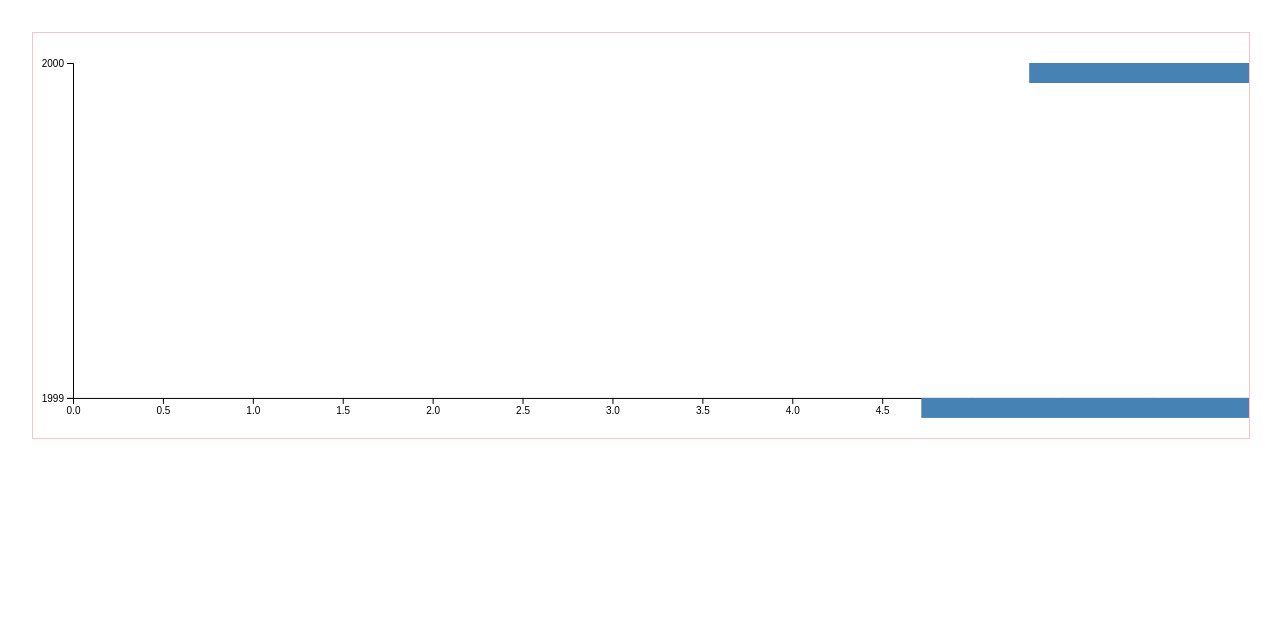
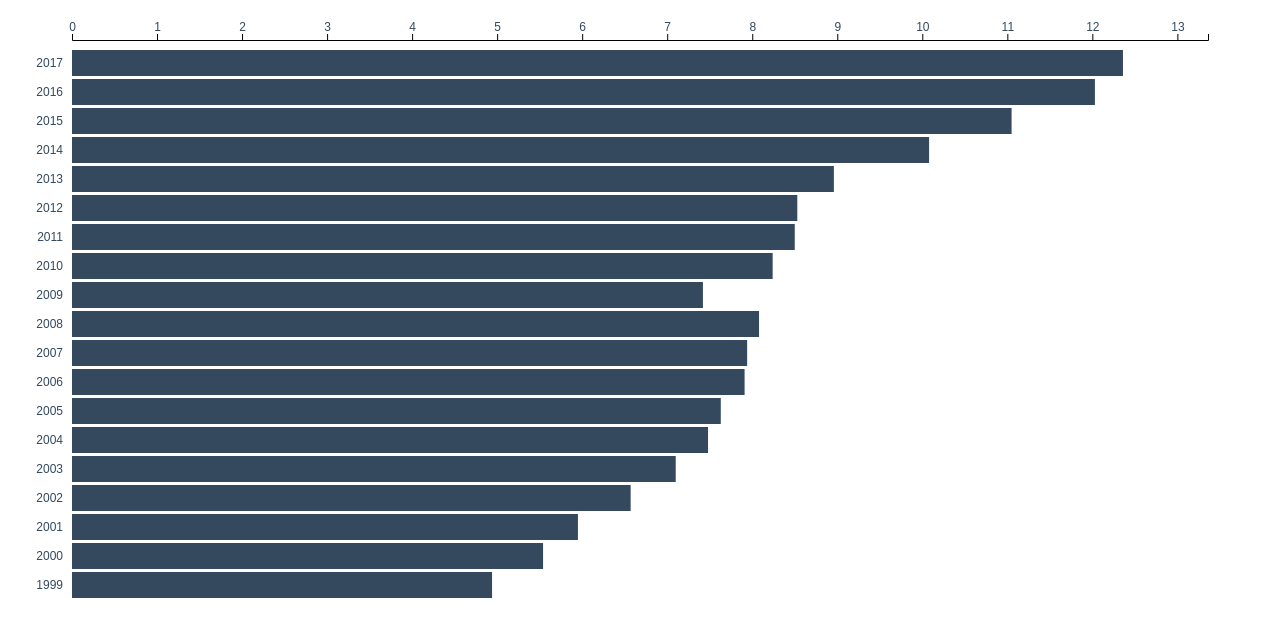
Before and after one commit to radiocontrolled/d3-aria-bar-chart, a website built with webpack: page index.html in a window 1280 px wide. Built offline with nearby package versions, Linux system fonts and the light colour scheme.

Commit message:
saving work

```diff
--- a/data/londonMedianHousepriceToMedianGrossIncome.json
+++ b/data/londonMedianHousepriceToMedianGrossIncome.json
@@ -1,7 +1,24 @@
 {
   "figures": [
-    { "1999": 4.94 },
-    { "2000": 5.54 }
+    { "2017": 12.36 },
+    { "2016": 12.03 },
+    { "2015": 11.05 },
+    { "2014": 10.08 },
+    { "2013": 8.96 },
+    { "2012": 8.53 },
+    { "2011": 8.5 },
+    { "2010": 8.24 },
+    { "2009": 7.42 },
+    { "2008": 8.08 },
+    { "2007": 7.94 },
+    { "2006": 7.91 },
+    { "2005": 7.63 },
+    { "2004": 7.48 },
+    { "2003": 7.1 },
+    { "2002": 6.57 },
+    { "2001": 5.95 },
+    { "2000": 5.54 },
+    { "1999": 4.94 }
   ],
   "info": {
     "Code": "E12000007",
--- a/lib/barchart/getDimensions.js
+++ b/lib/barchart/getDimensions.js
@@ -1,15 +1,24 @@
+const isLandscape = () =>
+  window.innerHeight > window.innerWidth ? false : true;
+
 export default function getDimensions(parent) {
   const WIDTH = document.getElementsByClassName(parent.replace(/\./, ''))[0]
     .offsetWidth;
-  const HEIGHT = WIDTH * 0.333;  // 4:3
+
+  let HEIGHT;
+
+  if (isLandscape()) {
+    HEIGHT = WIDTH * 0.5;
+  } else {
+    HEIGHT = WIDTH * 1.25;
+  }
+
   const MARGIN = 40;
-  const MARGINS = { top: 30, right: MARGIN, bottom: MARGIN, left: MARGIN };
-  const PADDING = 0.8;
+  const MARGINS = { top: MARGIN, right: MARGIN, bottom: MARGIN, left: MARGIN };
 
   return {
     WIDTH,
     HEIGHT,
-    MARGINS,
-    PADDING,
+    MARGINS
   };
 }
--- a/lib/barchart/index.js
+++ b/lib/barchart/index.js
@@ -1,16 +1,6 @@
-import setup from './setup';
-import resize from './resize';
-import { debounce } from 'debounce';
+import render from './render';
 import * as styles from './../../styles/index.css';
 
 export default function barchart(opts) {
-  const chart = setup(opts.element, opts.className);
-
-  const chartOptions = {
-    canvas: '.canvas',
-    xAxis: 'x-axis',
-    yAxis: 'y-axis',
-    element: opts.element
-  }
-  window.onresize = debounce(() => resize(chartOptions), 250);
+  const chart = render(opts.element, opts.className);
 }
--- a/lib/barchart/render.js
+++ b/lib/barchart/render.js
@@ -0,0 +1,102 @@
+import resize from './resize';
+import { debounce } from 'debounce';
+import { select, selectAll } from 'd3-selection';
+import { json } from 'd3-fetch';
+import { scaleBand, scaleLinear } from 'd3-scale';
+import { axisTop, axisLeft } from 'd3-axis';
+import getDimensions from './getDimensions';
+
+export default function render(element, className) {
+  const { WIDTH, HEIGHT, MARGINS } = getDimensions(element);
+
+  const opts = {
+    canvas: 'canvas',
+    xAxisClass: 'x-axis',
+    yAxisClass: 'y-axis',
+    rectangle: 'rectangle',
+    rectangles: 'rectangles',
+    element,
+    className,
+    y: '',
+    x: '',
+    yAxis: '',
+    xAxis: '',
+  };
+
+  // request
+  json('../data/londonMedianHousepriceToMedianGrossIncome.json')
+    .then(rawData => {
+      return rawData.figures.map(el => {
+        const date = Object.keys(el)[0];
+        return {
+          ratio: el[`${date}`],
+          date,
+        };
+      });
+    })
+    .then(d => render(d));
+
+  // render
+  function render(data) {
+    const maxRatio = data[0].ratio + 1;
+
+    const y = scaleBand()
+      .domain(data.map(obj => obj.date))
+      .rangeRound([0, HEIGHT - MARGINS.bottom])
+      .padding(0.1);
+
+    const x = scaleLinear()
+      .domain([0, maxRatio])
+      .range([0, WIDTH - MARGINS.left - MARGINS.right]);
+
+    const yAxis = axisLeft()
+      .ticks(data.length - 1)
+      .scale(y);
+
+    const xAxis = axisTop().scale(x);
+
+    const canvas = select(element)
+      .append('svg')
+      .attr('class', className)
+      .attr('width', WIDTH)
+      .attr('height', HEIGHT)
+      .append('g')
+      .attr('class', `.${opts.canvas}`)
+      .attr('width', WIDTH - MARGINS.right - MARGINS.left)
+      .attr('height', HEIGHT - MARGINS.top - MARGINS.bottom)
+      .attr('transform', `translate(0, ${MARGINS.top})`);
+
+    canvas
+      .append('g')
+      .attr('class', `${opts.yAxisClass}`)
+      .attr('transform', `translate(${MARGINS.right}, 0)`)
+      .call(yAxis);
+
+    canvas
+      .append('g')
+      .attr('class', `${opts.xAxisClass}`)
+      .attr('transform', `translate(${MARGINS.left}, 0)`)
+      .call(xAxis);
+
+    canvas
+      .append('g')
+      .attr('class', `${opts.rectangles}`)
+      .selectAll('rect')
+      .data(data)
+      .enter()
+      .append('rect')
+      .attr('class', `${opts.rectangle}`)
+      .attr('y', d => y(d.date))
+      .attr('height', y.bandwidth())
+      .attr('x', MARGINS.left)
+      .attr('width', d => x(d.ratio));
+
+    opts.y = y;
+    opts.x = x;
+    opts.xAxis = xAxis;
+    opts.yAxis = yAxis;
+  }
+
+  // resize
+  window.onresize = debounce(() => resize(opts), 250);
+}
--- a/lib/barchart/resize.js
+++ b/lib/barchart/resize.js
@@ -1,4 +1,4 @@
-import { select } from 'd3-selection';
+import { select, selectAll } from 'd3-selection';
 import getDimensions from './getDimensions';
 
 export default function resize(opts) {
@@ -14,19 +14,33 @@ export default function resize(opts) {
     .attr('height', HEIGHT - MARGINS.top - MARGINS.bottom)
     .attr('transform', `translate(0, ${MARGINS.top})`);
 
-  // select(opts.yAxis)
-  // .attr('transform', `translate(${MARGINS.right}, 0)`)
+    // const opts = {
+    //   canvas: 'canvas',
+    //   xAxis: 'x-axis',
+    //   yAxis: 'y-axis',
+    //   rectangle: 'rectangle',
+    //   rectangles: 'rectangles',
+    //   element: element,
+    //   className: className,
+    //   y: null,
+    //   x: null,
+    // };
 
-    // canvas
-    //   .append('g')
-    //   .attr('class', 'y-axis')
-    //   .attr('transform', `translate(${MARGINS.right}, 0)`)
-    //   .call(yAxis);
+  opts.y.rangeRound([0, HEIGHT - MARGINS.bottom]);
+  opts.x.range([0, WIDTH - MARGINS.left - MARGINS.right]);
+  opts.yAxis.scale(opts.y);
+  opts.xAxis.scale(opts.x);
 
-    // canvas
-    //   .append('g')
-    //   .attr('class', 'x-axis')
-    //   .attr('transform', `translate(${MARGINS.right}, ${HEIGHT - MARGINS.top - MARGINS.bottom}) `)
-    //   .call(xAxis);
+  select(`${opts.yAxis}`)
+    .attr('transform', `translate(${MARGINS.right}, 0)`)
+    .call(yAxis);
 
+  select(`${opts.xAxis}`)
+    .attr('transform', `translate(${MARGINS.left}, 0)`)
+    .call(xAxis);
+
+  selectAll(`${opts.rectangle}`)
+    .attr('y', d => y(d.date))
+    .attr('height', y.bandwidth())
+    .attr('width', d => x(d.ratio));
 }
--- a/lib/barchart/setup.js
+++ /dev/null
@@ -1,103 +0,0 @@
-import { select, selectAll } from 'd3-selection';
-import { json } from 'd3-fetch';
-import { scaleTime, scaleLinear } from 'd3-scale';
-import { axisBottom, axisLeft } from 'd3-axis';
-import getDimensions from './getDimensions';
-
-export default function setup(element, className) {
-  const { WIDTH, HEIGHT, MARGINS } = getDimensions(element);
-
-  // request
-  json('../data/londonMedianHousepriceToMedianGrossIncome.json')
-    .then(rawData => {
-      return rawData.figures.map(el => {
-        const year = parseInt(Object.keys(el)[0]);
-        const date = new Date(year, 0, 1);
-        return {
-          date,
-          ratio: el[`${year}`],
-        };
-      });
-    })
-    .then(d => render(d));
-
-  // render
-  function render(data) {
-    console.log('data', data);
-
-    const minDate = data[0].date;
-    const maxDate = data[data.length - 1].date;
-    const maxRatio = data[data.length - 1].ratio + 1;
-
-    const y = scaleTime()
-      .domain([minDate, maxDate])
-      .range([HEIGHT - MARGINS.top - MARGINS.bottom, 0]);
-
-    const x = scaleLinear()
-      .domain([0, maxRatio])
-      .range([0, WIDTH - MARGINS.right]);
-
-    const yAxis = axisLeft()
-      .ticks(data.length - 1)
-      .scale(y);
-
-    const xAxis = axisBottom().scale(x);
-
-    const canvas = select(element)
-      .append('svg')
-      .attr('class', className)
-      .attr('width', WIDTH)
-      .attr('height', HEIGHT)
-      .append('g')
-      .attr('class', 'canvas')
-      .attr('width', WIDTH - MARGINS.right - MARGINS.left)
-      .attr('height', HEIGHT - MARGINS.top - MARGINS.bottom)
-      .attr('transform', `translate(0, ${MARGINS.top})`);
-
-    canvas
-      .append('g')
-      .attr('class', 'y-axis')
-      .attr('transform', `translate(${MARGINS.right}, 0)`)
-      .call(yAxis);
-
-    canvas
-      .append('g')
-      .attr('class', 'x-axis')
-      .attr(
-        'transform',
-        `translate(${MARGINS.right}, ${HEIGHT -
-          MARGINS.top -
-          MARGINS.bottom}) `,
-      )
-      .call(xAxis);
-
-    canvas
-      .append('g')
-      .attr('class', 'bars')
-      .selectAll('rect')
-      .data(data)
-      .enter()
-      .append('rect')
-      .attr('class', 'bar')
-      .attr('y', d => y(d.date))
-      .attr('x', d => x(d.ratio))
-      .attr('width', d => x(d.ratio))
-      .attr('height', 20);
-
-    // chart
-    // .selectAll('rect')
-    // .data(data)
-    // .enter()
-    // .append('rect')
-    // .attr('class', 'bar')
-    // .attr('x', d => x(d.region))
-    // .attr('y', window.innerHeight - 50)
-    // .attr('width', x.bandwidth())
-    // .attr('height', 0)
-    // // .transition()
-    // // .delay((d, i) => i * 20)
-    // // .duration(800)
-    // .attr('y', d => y(d.meanPctTurnout))
-    // .attr('height', d => window.innerHeight - 50 - y(d.meanPctTurnout));
-  }
-}
--- a/styles/index.css
+++ b/styles/index.css
@@ -1,11 +1,8 @@
 html,
 body {
-  padding: 16px;
+  padding: 0 16px 0 16px;
   margin: 0;
-}
-
-svg {
-  border: 1px solid pink;
+  font-size: 16px;
 }
 
 .canvas {
@@ -19,10 +16,16 @@ svg {
   shape-rendering: crispEdges;
 }
 
-.axis text {
-  font-size: 11px;
+text {
+  font-size: 12px;
+  fill: #34495E;
 }
 
-.bar {
-  fill: steelblue;
+.y-axis .tick line,
+.y-axis .domain {
+  display: none;
 }
+
+.rectangle {
+  fill: #34495E;
+}
```
Also changed, not shown: lib/barchart/readme.md (added).
